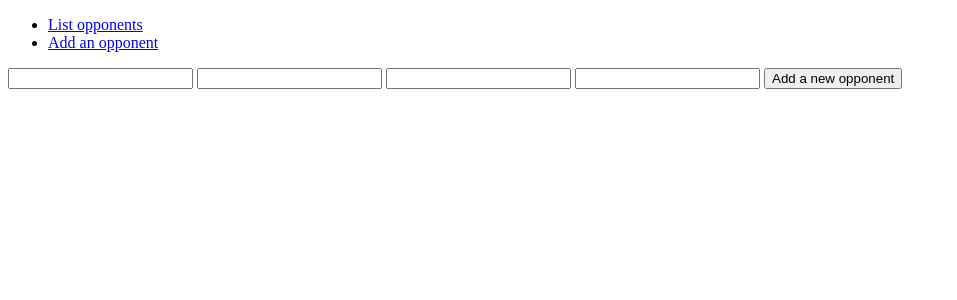
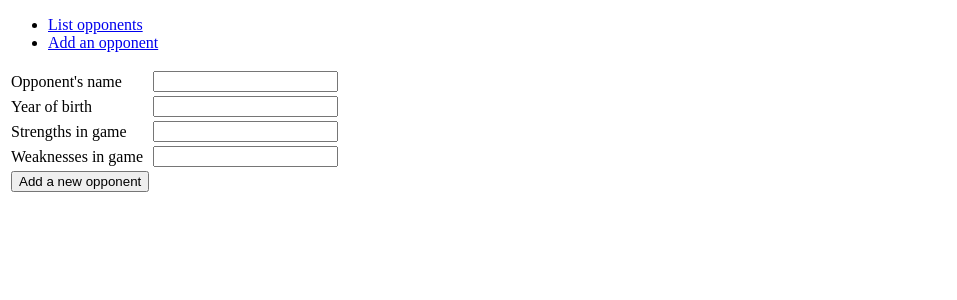
Before and after one commit to lkauria/tennisopponent, a Flask app: page /opponents/new/ in a window 1280 px wide. Shown: the top 300 px of the page, without its empty margins (0-957 px from the left). Run offline with Flask 2, Linux system fonts and the light colour scheme.

Commit message:
structural changes for new.html page

```diff
--- a/application/templates/opponents/new.html
+++ b/application/templates/opponents/new.html
@@ -1,11 +1,45 @@
 {% extends "layout.html" %}
 
 {% block body %}
-<form method="POST" action="{{ url_for('opponents_create') }}">
-  <input type="text" name="name"/>
-  <input type="text" name="year_of_birth"/>
-  <input type="text" name="strengths"/>
-  <input type="text" name="weaknesses"/>
-  <input type="submit" value="Add a new opponent"/>
-</form>
+<table>
+  <form method="POST" action="{{ url_for('opponents_create') }}">
+    <tr>
+      <td>
+        {{ form.name.label }}
+      </td>
+      <td>
+        {{ form.name }}
+      </td>
+    </tr>
+    <tr>
+      <td>
+        {{ form.year_of_birth.label }}
+      </td>
+      <td>
+        {{ form.year_of_birth }}
+      </td>
+    </tr>
+    <tr>
+      <td>
+        {{ form.strengths.label }}
+      </td>
+      <td>
+        {{ form.strengths }}
+      </td>
+    </tr>
+    <tr>
+      <td>
+        {{ form.weaknesses.label }}
+      </td>
+      <td>
+        {{ form.weaknesses }}
+      </td>
+    </tr>
+    <tr>
+      <td>
+        <input type="submit" value="Add a new opponent" />
+      </td>
+    </tr>
+  </form>
+</table>
 {% endblock %}
```
Also changed, not shown: application/opponents.db, 1 other file.
